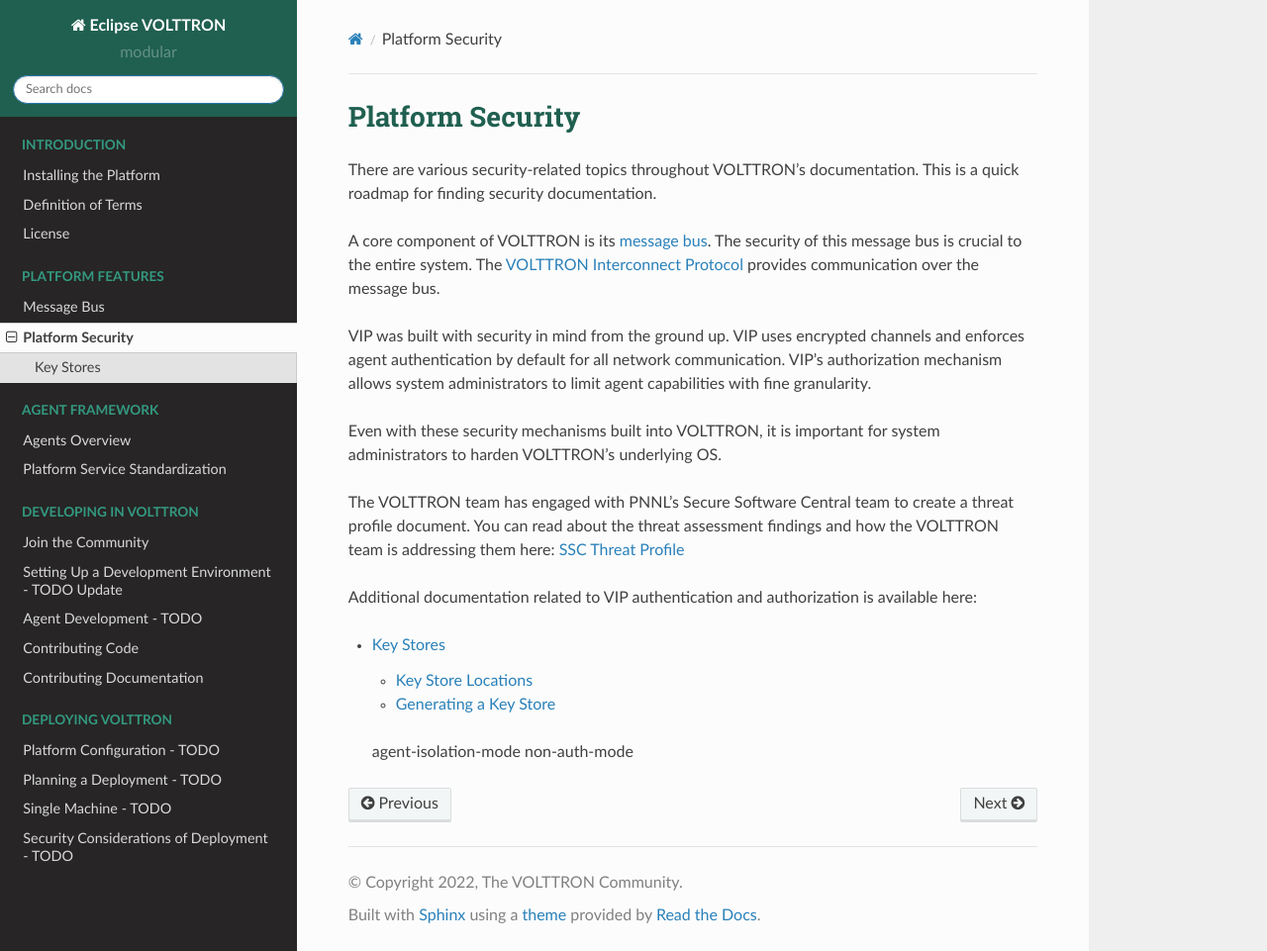
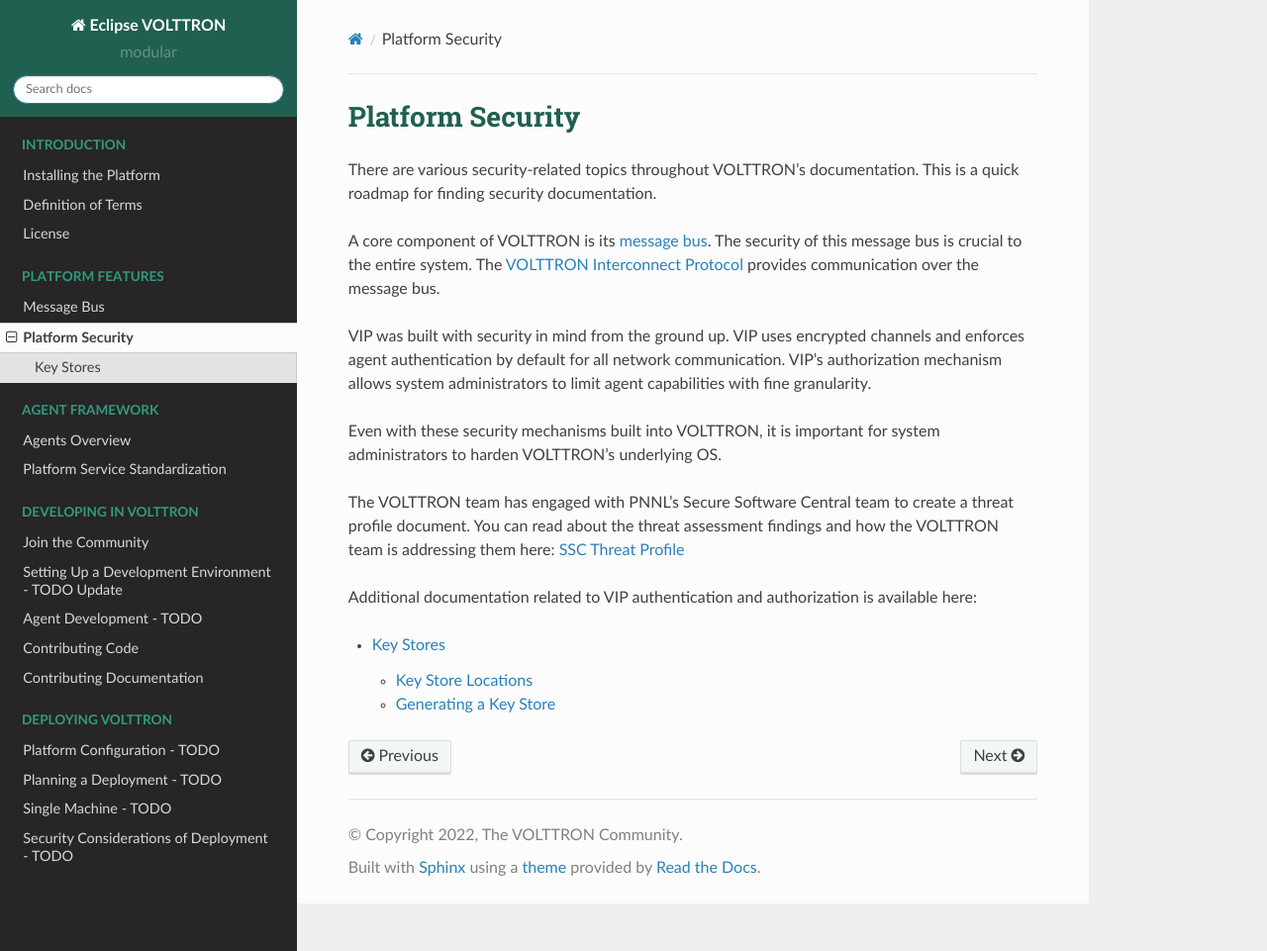
Before and after one commit to schandrika/volttron-docs, a Sphinx documentation site: the page built from source/platform-features/security/volttron-security.rst, in a window 1280 px wide and 961 px high. Shown: the whole window at 99% size. Built offline with Sphinx 7.4.7 and the Read the Docs theme 2.0.0, drawn with Linux system fonts in a browser that asks for light colours; pages that are not in the unit, such as notebooks, are missing from menus.

Commit message:
removed features not ported yet

```diff
--- a/source/platform-features/security/volttron-security.rst
+++ b/source/platform-features/security/volttron-security.rst
@@ -29,7 +29,3 @@
 
    key-stores
    known-hosts-file
-..
-
-   agent-isolation-mode
-   non-auth-mode
```
